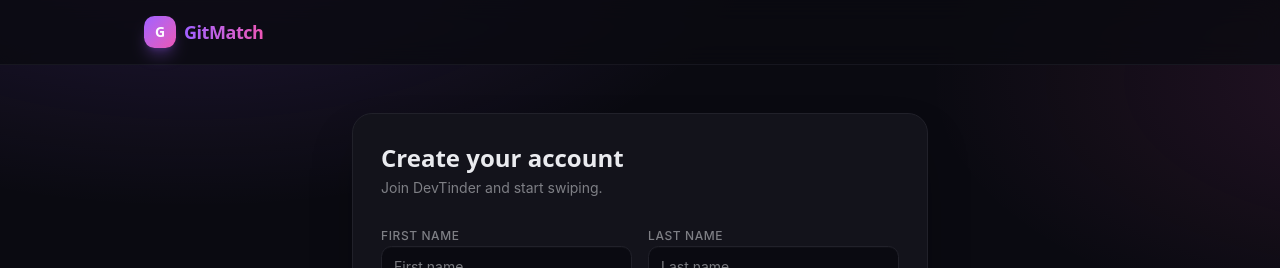
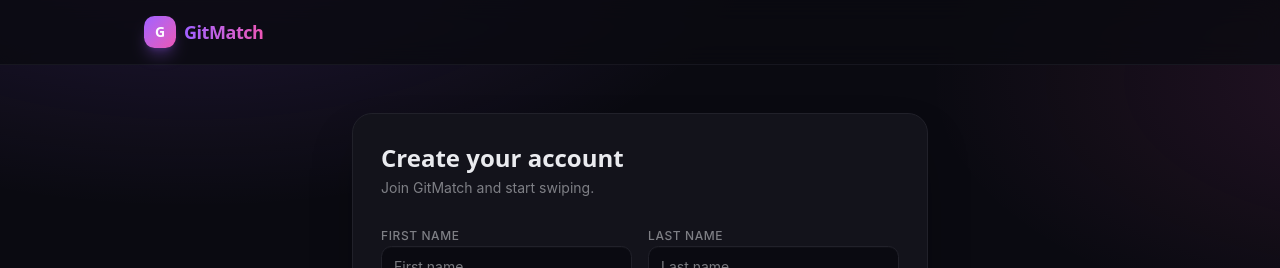
Before and after one commit to mdanielkhan/devTinder_web, a React (Vite) app: page /signup in a window 1280 px wide. Shown: the top 268 px of the page. Built offline with nearby package versions, Linux system fonts and the light colour scheme; no server answers.

Commit message:
name changing

```diff
--- a/src/components/Signup.jsx
+++ b/src/components/Signup.jsx
@@ -191,7 +191,7 @@ const Signup = () => {
       <div className="bg-base-200 border border-base-300 rounded-box p-7 shadow-2xl shadow-black/40">
         <div className="mb-6">
           <h2 className="text-2xl font-display font-bold text-base-content">Create your account</h2>
-          <p className="text-sm text-base-content/50 mt-1">Join DevTinder and start swiping.</p>
+          <p className="text-sm text-base-content/50 mt-1">Join GitMatch and start swiping.</p>
         </div>
 
         <div className="grid sm:grid-cols-2 gap-x-4">
```
